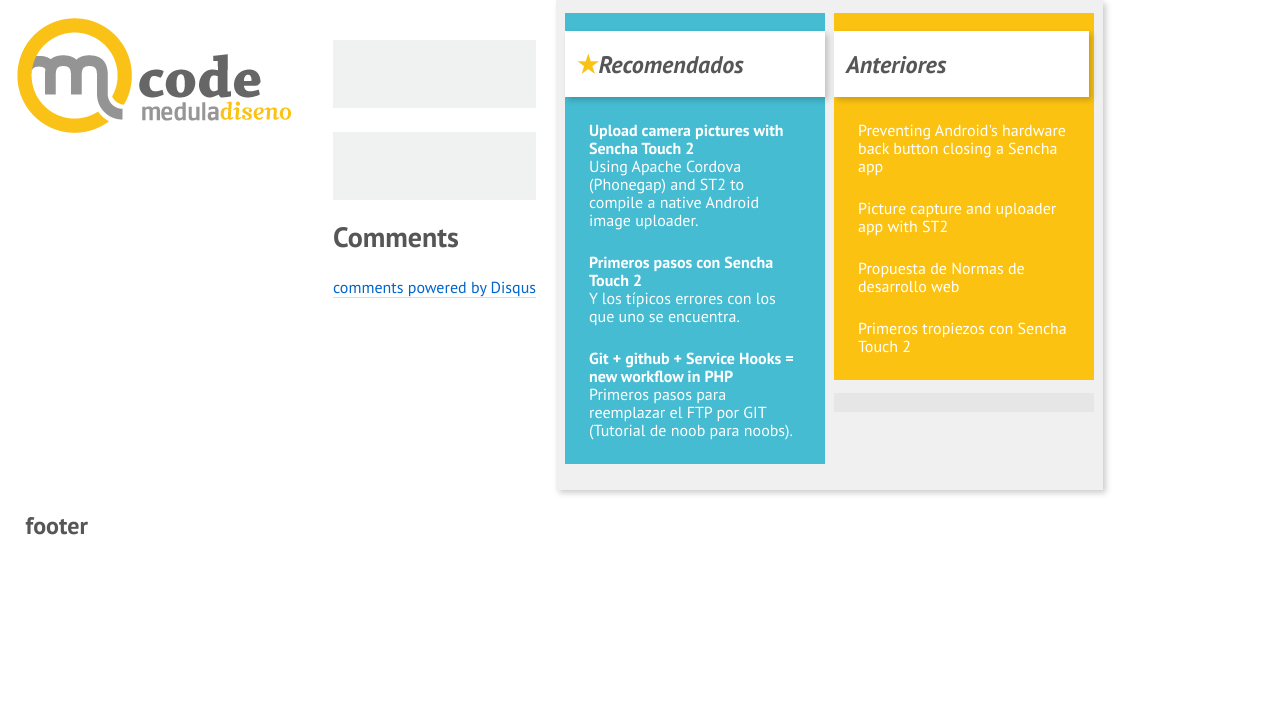
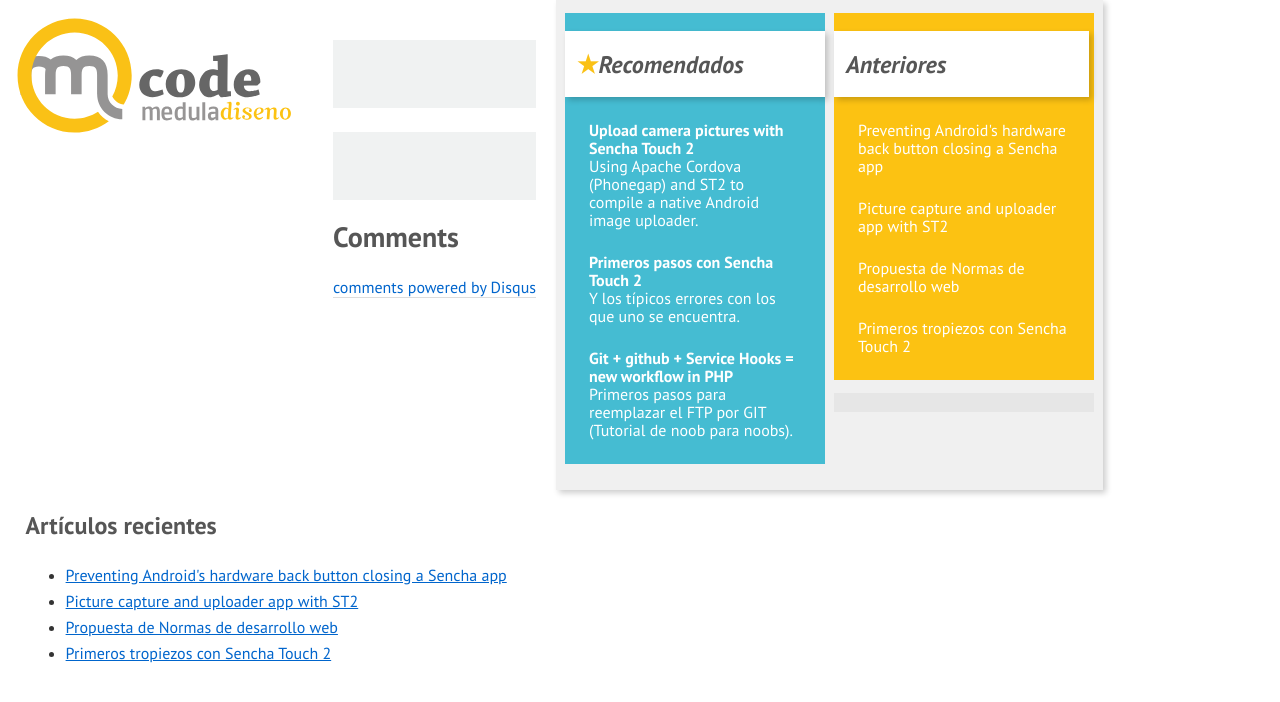
Before and after one commit to baamenabar/codeBlog, a PHP site: page /?t=article&a=Preventing-Androids-hardware-back-button-closing-app.txt in a window 1280 px wide. Shown: the top 702 px of the page. Run offline with PHP 8.4, Linux system fonts and the light colour scheme; data that the repository does not hold is empty; some libraries are stand-ins or nearby versions.

Commit message:
Nuevo articulo y logo en SVG

```diff
--- a/SlypCore.php
+++ b/SlypCore.php
@@ -98,6 +98,12 @@
 			$articleRawFilesize = filesize( $articleRawFile );
 			$fhandl = fopen($articleRawFile, 'r+b');
 			$lastpos = 0;
+			// ==================================================================
+			//
+			// lee y procesa meta del encabezado
+			//
+			// ------------------------------------------------------------------
+
 			while (($buffer = fgets($fhandl)) !== false) {
 				//echo "\nbuff=".trim($buffer).';';
 				if(!trim($buffer)){
@@ -112,6 +118,12 @@
 						//$leyendoEncabezados=false;
 						continue;
 					}
+
+					if (isset($oneArticle['draft'])) {
+						//$leyendoEncabezados=false;
+						$oneArticle=null;
+						break;
+					}
 					$leyendoEncabezados=false;
 					break;
 				}
@@ -124,6 +136,12 @@
 				if( strtolower( trim( $key ) ) == 'not_article' )continue;
 				$oneArticle[trim($key)] = trim($value);
 			}
+			// ==================================================================
+			//
+			// cuerpo del documento
+			//
+			// ------------------------------------------------------------------
+
 			if(!$leyendoEncabezados){//ya leímos los encabezados ahora, procesamos el cuerpo de texto.
 				$articleCachedUrl = $this->_cachedHtml.$oneArticle['filename'].$oneArticle['modDate'].'.html';
 				//if( true ){
@@ -148,7 +166,7 @@
 				}
 
 			}
-			$this->articleList[] = $oneArticle;
+			if($oneArticle!==null)$this->articleList[] = $oneArticle;
 			fclose($fhandl);
 		}
 		//benchmarkUnserialization($this->articleList);
@@ -167,7 +185,7 @@
 		    if ($fileinfo->isFile()) {
 		        $extension = pathinfo($fileinfo->getFilename(), PATHINFO_EXTENSION);
 		        //echo "<br>". $fileinfo->getFilename() . ' -> ' . $extension;
-		        if(strtolower($extension) === 'txt'){
+		        if(strtolower($extension) === 'txt' || strtolower($extension) === 'textile' || strtolower($extension) === 'md' ){
 		        	$oneArticle = array(
 		        		'filename' => $fileinfo->getFilename(),
 		        		'modDate' => $fileinfo->getMTime()
--- a/article.php
+++ b/article.php
@@ -40,7 +40,9 @@
 
 				<div class="mainContainer">
 					<header class="contiene-logo">
-						<a href="./"><img src="img/content/logo-blog-medula-code.png" alt="Logotipo Médula Diseño Code Blog"></a></header><article>
+						<a href="./"><noscript>
+							<img src="img/content/logo-blog-medula-code.png" alt="Logotipo Médula Diseño Code Blog">
+						</noscript></a></header><article>
 						<?php require $theArticle->path; ?>
 							<footer>
 								<?php if ( isset($theArticle->tags) && $theArticle->tags ): ?>
@@ -75,7 +77,8 @@
 
 				<div id="footer-container">
 					<footer class="wrapper">
-						<h3>footer</h3>
+						<h3>Artículos recientes</h3>
+						<?php include "inc/template/recientes.php"; ?>
 					</footer>
 				</div>
 
--- a/css/styles.css
+++ b/css/styles.css
@@ -465,7 +465,30 @@
   font-style: italic;
 }
 
-/* line 22, ../sass/styles.scss */
+/* line 23, ../sass/styles.scss */
+.contiene-logo a {
+  display: block;
+  min-width: 281px;
+  min-height: 120px;
+}
+/* line 27, ../sass/styles.scss */
+.no-svg .contiene-logo a {
+  background-image: url(../img/content/logo-blog-medula-code.png);
+}
+/* line 30, ../sass/styles.scss */
+.svg .contiene-logo a {
+  background-image: url(../img/content/logo-code-medula-diseno-sprite.svg);
+}
+/* line 32, ../sass/styles.scss */
+.svg .contiene-logo a:hover, .svg .contiene-logo a:active, .svg .contiene-logo a:focus {
+  background-position: 0 -120px;
+}
+/* line 35, ../sass/styles.scss */
+.svg .contiene-logo a:link, .svg .contiene-logo a:visited {
+  background-position: 0 0;
+}
+
+/* line 42, ../sass/styles.scss */
 h1, h2, h3 {
   font-family: "museo-sans","PT Sans",sans-serif;
   font-style: italic;
@@ -475,18 +498,18 @@
   line-height: 1em;
 }
 
-/* line 30, ../sass/styles.scss */
+/* line 50, ../sass/styles.scss */
 h2, h3 {
   font-style: normal;
   font-size: 28px;
 }
 
-/* line 34, ../sass/styles.scss */
+/* line 54, ../sass/styles.scss */
 h3 {
   font-size: 24px;
 }
 
-/* line 37, ../sass/styles.scss */
+/* line 57, ../sass/styles.scss */
 kbd {
   background-color: #333;
   border: 1px solid #ccc;
@@ -505,7 +528,7 @@
   text-shadow: 0 -1px 0 black;
 }
 
-/* line 48, ../sass/styles.scss */
+/* line 68, ../sass/styles.scss */
 samp {
   background-color: #e6e6e6;
   border: 1px solid #ccc;
@@ -524,7 +547,7 @@
   text-shadow: 0 -1px 0 white;
 }
 
-/* line 60, ../sass/styles.scss */
+/* line 80, ../sass/styles.scss */
 figure pre {
   word-break: normal;
   -webkit-hyphens: none;
@@ -536,39 +559,39 @@
   white-space: pre;
 }
 
-/* line 71, ../sass/styles.scss */
+/* line 91, ../sass/styles.scss */
 article {
   max-width: 595px;
   margin: 0 1.25em;
 }
-/* line 74, ../sass/styles.scss */
+/* line 94, ../sass/styles.scss */
 article header {
   border-bottom: 1px solid #B3B3B3;
 }
-/* line 76, ../sass/styles.scss */
+/* line 96, ../sass/styles.scss */
 article header h2, article header h3 {
   color: #45bcd2;
   font-size: 20px;
   margin: 0;
 }
-/* line 81, ../sass/styles.scss */
+/* line 101, ../sass/styles.scss */
 article header h3 {
   font-style: italic;
 }
-/* line 83, ../sass/styles.scss */
+/* line 103, ../sass/styles.scss */
 article a {
   text-decoration: none;
   border-bottom: 1px solid #ddd;
 }
-/* line 86, ../sass/styles.scss */
+/* line 106, ../sass/styles.scss */
 article a:link, article a:visited {
   border-bottom-color: #ddd;
 }
-/* line 89, ../sass/styles.scss */
+/* line 109, ../sass/styles.scss */
 article a:hover, article a:active, article a:focus {
   border-bottom-color: #0066ee;
 }
-/* line 93, ../sass/styles.scss */
+/* line 113, ../sass/styles.scss */
 article figure {
   font-family: "pt-serif","PT Sans",sans-serif;
   background: #FFF;
@@ -576,44 +599,44 @@
   border: 1px solid #CCC;
   margin: 0 -1em 1em -1em;
 }
-/* line 99, ../sass/styles.scss */
+/* line 119, ../sass/styles.scss */
 .boxshadow article figure {
   border: none;
   -webkit-box-shadow: 1px 1px 3px 1px rgba(0, 0, 0, 0.3);
   -moz-box-shadow: 1px 1px 3px 1px rgba(0, 0, 0, 0.3);
   box-shadow: 1px 1px 3px 1px rgba(0, 0, 0, 0.3);
 }
-/* line 103, ../sass/styles.scss */
+/* line 123, ../sass/styles.scss */
 article figure img {
   max-width: 100%;
   border: 1px dotted #DDD;
 }
-/* line 108, ../sass/styles.scss */
+/* line 128, ../sass/styles.scss */
 article img {
   max-width: 100%;
 }
 
-/* line 113, ../sass/styles.scss */
+/* line 133, ../sass/styles.scss */
 .articleGroup article h1 {
   margin-bottom: 0.2em;
 }
 
-/* line 115, ../sass/styles.scss */
+/* line 135, ../sass/styles.scss */
 .contiene-logo {
   padding: 0.5em 1em;
 }
 
-/* line 118, ../sass/styles.scss */
+/* line 138, ../sass/styles.scss */
 .otros-post {
   background-color: #f0f0f0;
 }
-/* line 119, ../sass/styles.scss */
+/* line 139, ../sass/styles.scss */
 .boxshadow .otros-post {
   -webkit-box-shadow: 3px 3px 6px 0 rgba(0, 0, 0, 0.2);
   -moz-box-shadow: 3px 3px 6px 0 rgba(0, 0, 0, 0.2);
   box-shadow: 3px 3px 6px 0 rgba(0, 0, 0, 0.2);
 }
-/* line 126, ../sass/styles.scss */
+/* line 146, ../sass/styles.scss */
 .otros-post .caluga {
   width: auto;
   margin-right: 9px;
@@ -621,101 +644,96 @@
   padding-bottom: 1px;
   line-height: 1.125em;
 }
-/* line 132, ../sass/styles.scss */
+/* line 152, ../sass/styles.scss */
 .otros-post .caluga header {
   background-color: #FFF;
   min-height: 44px;
   padding-top: 22px;
   margin-right: 5px;
 }
-/* line 137, ../sass/styles.scss */
+/* line 157, ../sass/styles.scss */
 .otros-post .caluga header.primero {
   margin-right: 0;
 }
-/* line 138, ../sass/styles.scss */
+/* line 158, ../sass/styles.scss */
 .boxshadow .otros-post .caluga header {
   -webkit-box-shadow: 3px 3px 6px 0 rgba(0, 0, 0, 0.2);
   -moz-box-shadow: 3px 3px 6px 0 rgba(0, 0, 0, 0.2);
   box-shadow: 3px 3px 6px 0 rgba(0, 0, 0, 0.2);
 }
-/* line 141, ../sass/styles.scss */
+/* line 161, ../sass/styles.scss */
 .otros-post .caluga header h2 {
   font-size: 24px;
   font-style: italic;
   margin: 0 0.5em 0 0.5em;
 }
-/* line 146, ../sass/styles.scss */
+/* line 166, ../sass/styles.scss */
 .otros-post .caluga header h2.estrella:before {
   content: '★';
   font-style: normal;
   color: #fac116;
 }
-/* line 154, ../sass/styles.scss */
+/* line 174, ../sass/styles.scss */
 .otros-post .caluga.recomendados {
   background-color: #45bcd2;
 }
-/* line 157, ../sass/styles.scss */
+/* line 177, ../sass/styles.scss */
 .otros-post .caluga.anteriores {
   background-color: #fcc212;
 }
-/* line 160, ../sass/styles.scss */
+/* line 180, ../sass/styles.scss */
 .otros-post .caluga.acerca-de {
   background-color: #e6e6e6;
 }
-/* line 162, ../sass/styles.scss */
+/* line 182, ../sass/styles.scss */
 .otros-post .caluga.acerca-de p {
   margin: 1.5em;
 }
-/* line 167, ../sass/styles.scss */
+/* line 187, ../sass/styles.scss */
 .otros-post ul {
   padding: 0;
 }
-/* line 168, ../sass/styles.scss */
+/* line 188, ../sass/styles.scss */
 .otros-post li {
   list-style: none;
   margin: 1.5em;
 }
-/* line 171, ../sass/styles.scss */
+/* line 191, ../sass/styles.scss */
 .otros-post li h4 {
   margin: 0;
 }
-/* line 172, ../sass/styles.scss */
+/* line 192, ../sass/styles.scss */
 .otros-post li p {
   margin: 0;
 }
-/* line 173, ../sass/styles.scss */
+/* line 193, ../sass/styles.scss */
 .otros-post li a {
   color: #FFF;
   text-decoration: none;
-  display: -moz-inline-box;
-  -moz-box-orient: vertical;
+  display: -moz-inline-stack;
   display: inline-block;
   vertical-align: middle;
   *vertical-align: auto;
+  zoom: 1;
+  *display: inline;
   -webkit-transition: color 0.2s ease-in-out;
   -webkit-transition-delay: 0;
   -moz-transition: color 0.2s ease-in-out 0;
-  -ms-transition: color 0.2s ease-in-out 0;
   -o-transition: color 0.2s ease-in-out 0;
   transition: color 0.2s ease-in-out 0;
 }
-/* line 7, ../../../../Ruby193/lib/ruby/gems/1.9.1/gems/compass-0.12.1/frameworks/compass/stylesheets/compass/css3/_inline-block.scss */
-.otros-post li a {
-  *display: inline;
-}
-/* line 179, ../sass/styles.scss */
+/* line 199, ../sass/styles.scss */
 .otros-post li a:hover, .otros-post li a:active, .otros-post li a:focus {
   text-decoration: underline;
   color: #565656;
 }
 
-/* line 186, ../sass/styles.scss */
+/* line 206, ../sass/styles.scss */
 .button, .boton {
   background-image: -webkit-gradient(linear, 50% 0%, 50% 100%, color-stop(0%, #eeeeee), color-stop(100%, #cccccc));
   background-image: -webkit-linear-gradient(#eeeeee, #cccccc);
   background-image: -moz-linear-gradient(#eeeeee, #cccccc);
   background-image: -o-linear-gradient(#eeeeee, #cccccc);
-  background-image: -ms-linear-gradient(#eeeeee, #cccccc);
   background-image: linear-gradient(#eeeeee, #cccccc);
   -webkit-border-radius: 4px;
   -moz-border-radius: 4px;
@@ -727,17 +745,17 @@
   padding: 0 0.25em;
 }
 
-/* line 193, ../sass/styles.scss */
+/* line 213, ../sass/styles.scss */
 .pubDate {
   margin-top: 0;
   color: #777;
 }
-/* line 196, ../sass/styles.scss */
+/* line 216, ../sass/styles.scss */
 .pubDate time {
   font-style: italic;
 }
 
-/* line 201, ../sass/styles.scss */
+/* line 221, ../sass/styles.scss */
 .mainContainer *[lang] {
   font-style: italic;
   display: inline-block;
@@ -746,66 +764,57 @@
 }
 
 @media screen and (min-width: 900px) {
-  /* line 210, ../sass/styles.scss */
+  /* line 230, ../sass/styles.scss */
   .wrapper {
     width: auto;
-    display: -moz-inline-box;
-    -moz-box-orient: vertical;
+    display: -moz-inline-stack;
     display: inline-block;
     vertical-align: middle;
     *vertical-align: auto;
+    zoom: 1;
+    *display: inline;
     margin: 0 2%;
   }
-  /* line 7, ../../../../Ruby193/lib/ruby/gems/1.9.1/gems/compass-0.12.1/frameworks/compass/stylesheets/compass/css3/_inline-block.scss */
-  .wrapper {
-    *display: inline;
-  }
 
-  /* line 215, ../sass/styles.scss */
+  /* line 235, ../sass/styles.scss */
   .contiene-logo {
-    display: -moz-inline-box;
-    -moz-box-orient: vertical;
+    display: -moz-inline-stack;
     display: inline-block;
     vertical-align: middle;
     *vertical-align: auto;
+    zoom: 1;
+    *display: inline;
     vertical-align: top;
     padding: 1em;
   }
-  /* line 7, ../../../../Ruby193/lib/ruby/gems/1.9.1/gems/compass-0.12.1/frameworks/compass/stylesheets/compass/css3/_inline-block.scss */
-  .contiene-logo {
-    *display: inline;
-  }
 
-  /* line 220, ../sass/styles.scss */
+  /* line 240, ../sass/styles.scss */
   .otros-post, .otros-post .grupo, article, .articleGroup {
-    display: -moz-inline-box;
-    -moz-box-orient: vertical;
+    display: -moz-inline-stack;
     display: inline-block;
     vertical-align: middle;
     *vertical-align: auto;
+    zoom: 1;
+    *display: inline;
     vertical-align: top;
   }
-  /* line 7, ../../../../Ruby193/lib/ruby/gems/1.9.1/gems/compass-0.12.1/frameworks/compass/stylesheets/compass/css3/_inline-block.scss */
-  .otros-post, .otros-post .grupo, article, .articleGroup {
-    *display: inline;
-  }
 
-  /* line 224, ../sass/styles.scss */
+  /* line 244, ../sass/styles.scss */
   .articleGroup article {
     display: block;
   }
 
-  /* line 225, ../sass/styles.scss */
+  /* line 245, ../sass/styles.scss */
   .otros-post {
     background-color: #f0f0f0;
     width: 269px;
     padding: 13px 0 13px 9px;
   }
-  /* line 229, ../sass/styles.scss */
+  /* line 249, ../sass/styles.scss */
   .otros-post .grupo {
     margin-bottom: 18px;
   }
-  /* line 232, ../sass/styles.scss */
+  /* line 252, ../sass/styles.scss */
   .otros-post .caluga {
     width: 260px;
     margin-right: 9px;
@@ -814,7 +823,7 @@
   }
 }
 @media screen and (min-width: 1276px) {
-  /* line 241, ../sass/styles.scss */
+  /* line 261, ../sass/styles.scss */
   .otros-post {
     width: 538px;
   }
--- a/home.php
+++ b/home.php
@@ -38,7 +38,9 @@
 
 				<div class="mainContainer">
 					<header class="contiene-logo">
-						<img src="img/content/logo-blog-medula-code.png" alt="Logotipo Médula Diseño Code Blog"></header><div class="articleGroup">
+						<a href="./"><noscript>
+							<img src="img/content/logo-blog-medula-code.png" alt="Logotipo Médula Diseño Code Blog">
+						</noscript></a></header><div class="articleGroup">
 							<?php foreach ($articleList as $oneArticle): ?>
 								<article>
 									<header>
--- a/sass/styles.scss
+++ b/sass/styles.scss
@@ -17,6 +17,26 @@
 	font-style: italic;
 	//font-size:17px;
 	//color:#444;
+}
+
+.contiene-logo{
+	a{
+		display: block;
+		min-width: 281px;
+		min-height: 120px;
+		.no-svg &{
+			background-image: url(../img/content/logo-blog-medula-code.png);
+		}
+		.svg &{
+			background-image: url(../img/content/logo-code-medula-diseno-sprite.svg);
+			&:hover, &:active, &:focus{
+				background-position: 0 -120px;
+			}
+			&:link, &:visited{
+				background-position: 0 0;
+			}
+		}
+	}
 }
 
 h1,h2,h3{
```
Also changed, not shown: articulos/Propuesta-de-Normas-de-desarrollo.txt (+12 -10 lines), img/content/logo-code-medula-diseno-sprite.svg (added), img/content/logo-code-medula-diseno.svg (added), 3 other files.
